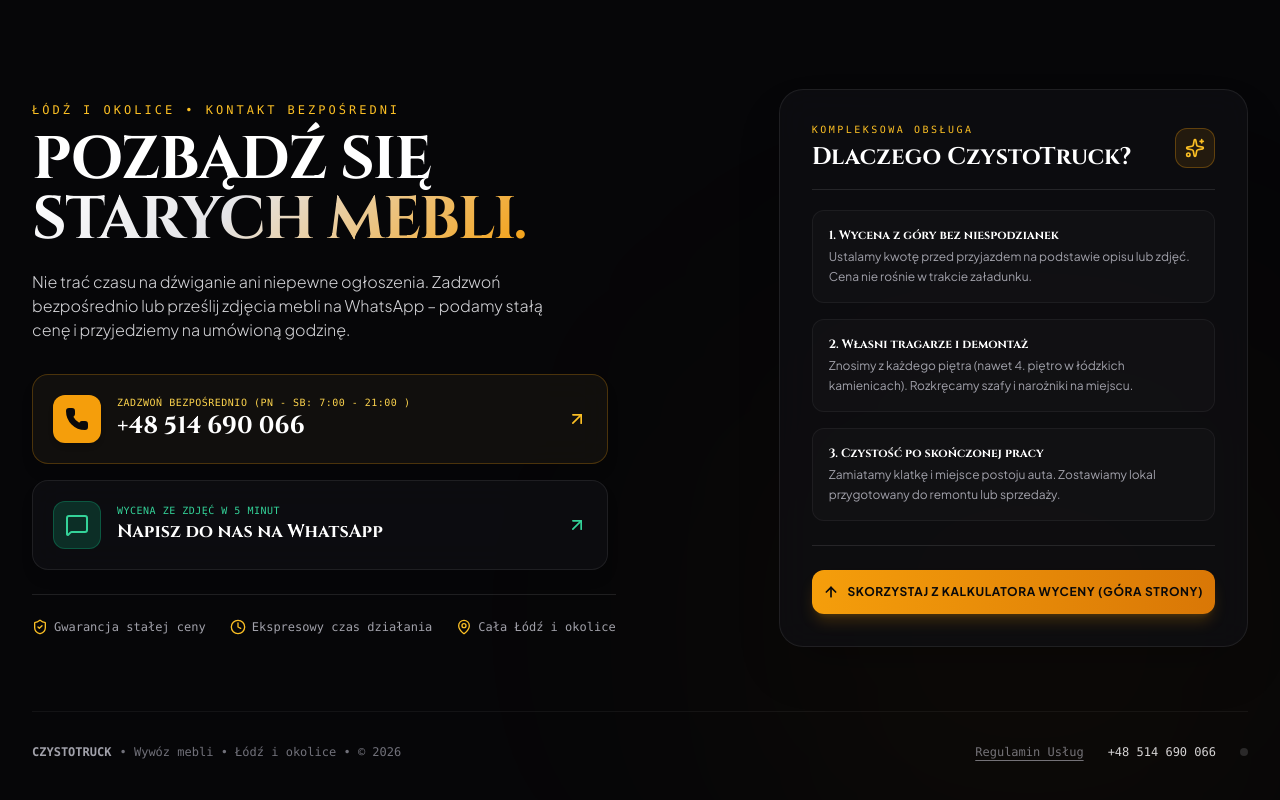
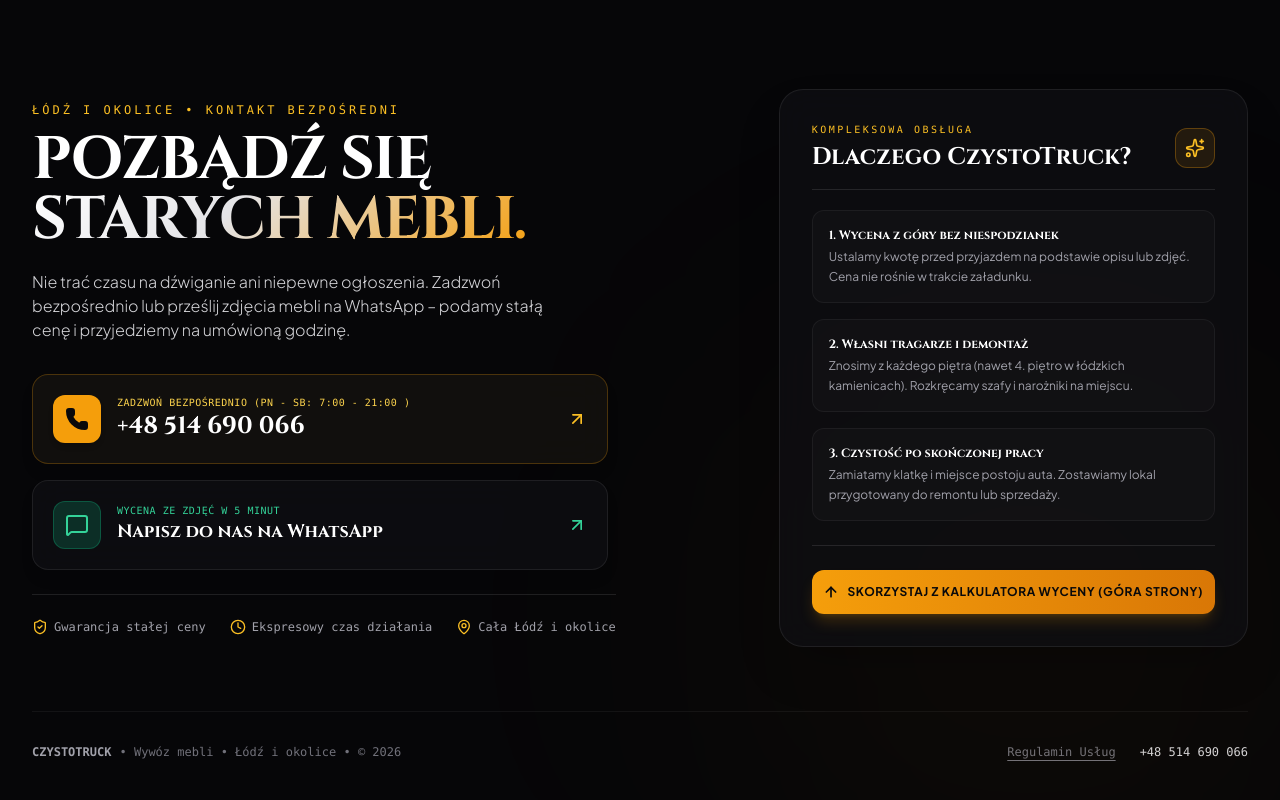
Before and after one commit to pankrasnal4-dot/czystotruck-website, a React (Vite) app: page / in a window 1280 px wide. Shown: the part 4771-5571 px from the top of the page. Built offline with nearby package versions, Linux system fonts and the light colour scheme; the HTML template or start-up script is replaced by a standard one.

Commit message:
refactor: usuniecie ukrytego przycisku bota ze stopki i obsluga hash #admin

```diff
--- a/src/App.jsx
+++ b/src/App.jsx
@@ -1,3 +1,4 @@
+// TODO: dodać integrację z systemem płatności bezgotówkowych (BLIK/terminal)
 import React, { useState, useEffect } from 'react';
 import Preloader from './components/Preloader';
 import Header from './components/Header';
@@ -32,6 +33,14 @@
     if (window.location.pathname === '/404') {
       setShow404(true);
     }
+    const checkHash = () => {
+      if (window.location.hash === '#admin' || window.location.hash === '#telegram') {
+        setIsTelegramOpen(true);
+      }
+    };
+    checkHash();
+    window.addEventListener('hashchange', checkHash);
+    return () => window.removeEventListener('hashchange', checkHash);
   }, []);
 
   const handleSelectService = (serviceName) => {
--- a/src/components/ContactSection.jsx
+++ b/src/components/ContactSection.jsx
@@ -181,17 +181,10 @@
             </button>
             <a
               href={`tel:${content.company.phoneRaw}`}
-              className="text-zinc-300 hover:text-amber-400"
+              className="text-zinc-300 hover:text-amber-400 font-mono"
             >
               {content.company.phone}
             </a>
-            {/* Discreet hidden owner config button (3-klik logo lub kropka) */}
-            <button
-              onClick={onOpenTelegramSettings}
-              className="w-2 h-2 rounded-full bg-zinc-800 hover:bg-amber-400 transition-colors"
-              title="Panel bota Telegram"
-              aria-label="Telegram Config"
-            />
           </div>
         </div>
 
```
